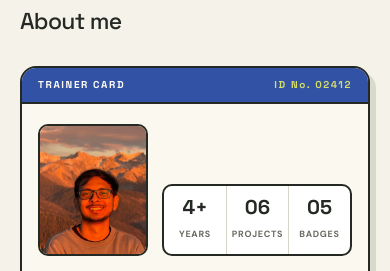
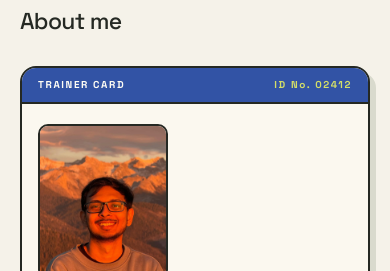
Before and after one commit to yashKumar2412/Portfolio, a plain HTML site: page index.html in a window 390 px wide. Shown: the part 1324-1595 px from the top of the page. Drawn offline with Linux system fonts and the light colour scheme.

Commit message:
Trim About bio to two paragraphs and drop the stats row
Uber is described as driver onboarding only; 4+ years moves into the bio.

Co-Authored-By: Claude Opus 5.5 <noreply@anthropic.com>

```diff
--- a/index.html
+++ b/index.html
@@ -85,11 +85,6 @@
             <div class="tc-photo">
               <img src="assets/photo.jpeg" alt="Yash Kumar smiling, with sunlit mountains behind him" width="1512" height="1512" loading="lazy" decoding="async">
             </div>
-            <div class="tc-stats">
-              <div><strong>4+</strong><span>Years</span></div>
-              <div><strong>06</strong><span>Projects</span></div>
-              <div><strong>05</strong><span>Badges</span></div>
-            </div>
           </div>
           <div class="tc-info">
             <h3>Yash Kumar</h3>
@@ -98,9 +93,8 @@
               <div><dt>Based in</dt><dd>San Francisco, CA</dd></div>
               <div><dt>Education</dt><dd>MS Software Engineering, San José State</dd></div>
             </dl>
-            <p class="tc-bio">I’m a backend engineer at Uber, working on driver onboarding: moving legacy write paths onto new services without breaking the flows drivers depend on.</p>
+            <p class="tc-bio">I’m a software engineer with 4+ years of experience building backend and distributed systems. I work on driver onboarding at Uber.</p>
             <p class="tc-bio">Before Uber, I spent three years at Fidelity modernizing data infrastructure and moving apps to AWS, then led the SaaS dashboard at ZETIC while finishing my master’s at San José State.</p>
-            <p class="tc-bio">I like work where reliability shows up in the numbers: success rates, shadow parity, and tests that actually gate a deploy.</p>
             <div class="tc-off"><span class="tc-label">Off the clock</span><ul><li>Arsenal</li><li>F1 · Lando Norris</li><li>Pokémon</li><li>Anime</li><li>K-pop</li><li>LEGO</li></ul></div>
           </div>
         </div>
--- a/style.css
+++ b/style.css
@@ -231,11 +231,6 @@ mark{background:#e2ec86;color:inherit;border-radius:2px;padding:0 2px;-webkit-bo
 .tc-photo{display:grid;place-items:center;aspect-ratio:5 / 6;border:2px solid var(--ink);border-radius:10px;overflow:hidden;background:linear-gradient(#f4f5ea,#e3e7d0)}
 .tc-photo img{display:block;width:100%;height:100%;object-fit:cover;object-position:53% 50%}
 .tc-initials{font:700 76px/1 var(--display);letter-spacing:-4px;color:#2529232e}
-.tc-stats{display:grid;grid-template-columns:repeat(3,1fr);margin-top:14px;border:2px solid var(--ink);border-radius:10px;overflow:hidden;background:#fff}
-.tc-stats div{padding:10px 4px 9px;text-align:center}
-.tc-stats div+div{border-left:1px solid var(--line)}
-.tc-stats strong{display:block;font:700 24px/1.15 var(--display)}
-.tc-stats span{font-size:10px;font-weight:700;letter-spacing:.12em;text-transform:uppercase;color:var(--muted)}
 .tc-info{min-width:0}
 .tc-info h3{font-size:36px;letter-spacing:-1.2px;line-height:1.1}
 .tc-facts{margin:16px 0 20px;border-top:1px dashed var(--line)}
@@ -318,9 +313,8 @@ dialog::backdrop{background:#151d23b8;backdrop-filter:blur(5px)}
   .stop-encounter .partner-tag{font-size:11px;max-width:150px;text-align:right;padding-bottom:4px}
 }
 @media(max-width:760px){
-  .tc-body{grid-template-columns:1fr;gap:24px}
-  .tc-side{display:grid;grid-template-columns:140px minmax(0,1fr);gap:14px;align-items:end}
-  .tc-stats{margin-top:0}
+  .tc-body{grid-template-columns:1fr;gap:22px}
+  .tc-side{width:160px}
   .dex-page{grid-template-columns:1fr;grid-template-rows:auto 1fr}
   .dex-stage{border-right:0;border-bottom:2px solid var(--ink)}
   .dex-stage .partner{--box:200px;--scale:1.7;--lift:24px}
@@ -339,10 +333,8 @@ dialog::backdrop{background:#151d23b8;backdrop-filter:blur(5px)}
   .about{padding:28px 0 48px}
   .tc-head{padding:10px 16px;font-size:10px}
   .tc-body{padding:20px 16px 22px}
-  .tc-side{grid-template-columns:110px minmax(0,1fr)}
+  .tc-side{width:130px}
   .tc-initials{font-size:48px;letter-spacing:-3px}
-  .tc-stats strong{font-size:20px}
-  .tc-stats span{font-size:9px;letter-spacing:.08em}
   .tc-info h3{font-size:28px}
   .tc-facts div{grid-template-columns:92px minmax(0,1fr);gap:8px}
   .tc-facts dd{font-size:14px}
```
